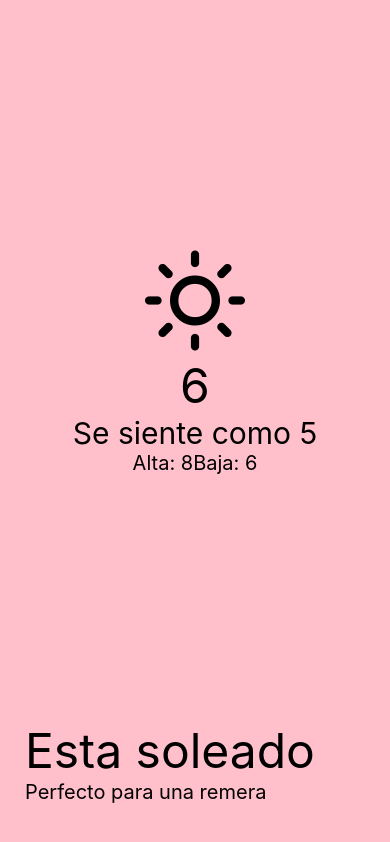
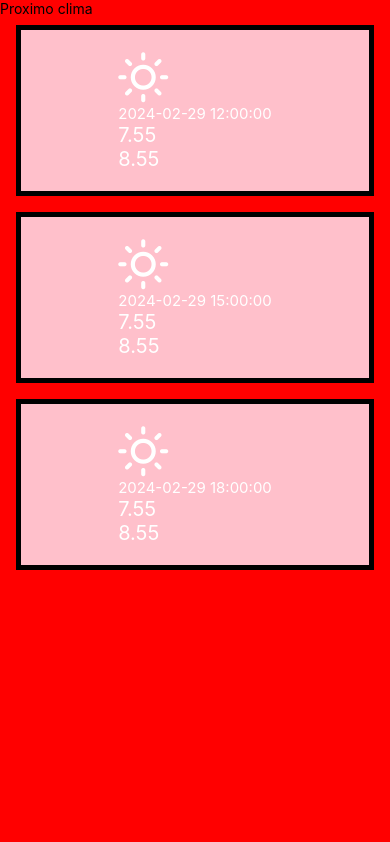
Before and after one commit to LaVieja1/weatherNative, a React Native app: screen / in a window 390 px wide. Built offline with nearby package versions, Linux system fonts and the light colour scheme.

Commit message:
componente clima proximo

```diff
--- a/App.js
+++ b/App.js
@@ -1,11 +1,12 @@
 import React from "react";
 import { View, StyleSheet } from "react-native";
 import CurrentWeather from "./src/components/CurrentWeather";
+import UpcomingWeather from "./src/components/UpcomingWeather";
 
 const App = () => {
   return (
     <View style={styles.container}>
-      <CurrentWeather />
+      <UpcomingWeather />
     </View>
   );
 };
--- /dev/null
+++ b/src/components/UpcomingWeather.js
@@ -0,0 +1,114 @@
+import React from "react";
+import {
+  SafeAreaView,
+  StyleSheet,
+  Text,
+  FlatList,
+  View,
+  StatusBar,
+} from "react-native";
+import { Feather } from "@expo/vector-icons";
+
+const DATA = [
+  {
+    dt_txt: "2024-02-29 12:00:00",
+    main: {
+      temp_max: 8.55,
+      temp_min: 7.55,
+    },
+    weather: [
+      {
+        main: "Clear",
+      },
+    ],
+  },
+  {
+    dt_txt: "2024-02-29 15:00:00",
+    main: {
+      temp_max: 8.55,
+      temp_min: 7.55,
+    },
+    weather: [
+      {
+        main: "Clouds",
+      },
+    ],
+  },
+  {
+    dt_txt: "2024-02-29 18:00:00",
+    main: {
+      temp_max: 8.55,
+      temp_min: 7.55,
+    },
+    weather: [
+      {
+        main: "Rain",
+      },
+    ],
+  },
+];
+
+const Item = (props) => {
+  const { dt_txt, min, max, condition } = props;
+
+  return (
+    <View>
+      <Feather name={"sun"} size={50} color={"white"} />
+      <Text style={styles.date}>{dt_txt}</Text>
+      <Text style={styles.temp}>{min}</Text>
+      <Text style={styles.temp}>{max}</Text>
+    </View>
+  );
+};
+
+const UpcomingWeather = () => {
+  const renderItem = ({ item }) => (
+    <View style={styles.item}>
+      <Item
+        condition={item.weather[0].main}
+        dt_txt={item.dt_txt}
+        min={item.main.temp_min}
+        max={item.main.temp_max}
+      />
+    </View>
+  );
+
+  return (
+    <SafeAreaView style={styles.container}>
+      <Text>Proximo clima</Text>
+      <FlatList
+        data={DATA}
+        renderItem={renderItem}
+        keyExtractor={(item) => item.dt_txt}
+      />
+    </SafeAreaView>
+  );
+};
+
+const styles = StyleSheet.create({
+  container: {
+    flex: 1,
+    marginTop: StatusBar.currentHeight || 0,
+    backgroundColor: "red",
+  },
+  item: {
+    padding: 20,
+    marginVertical: 8,
+    marginHorizontal: 16,
+    flexDirection: "row",
+    justifyContent: "space-around",
+    alignItems: "center",
+    borderWidth: 5,
+    backgroundColor: "pink",
+  },
+  temp: {
+    color: "white",
+    fontSize: 20,
+  },
+  date: {
+    color: "white",
+    fontSize: 15,
+  },
+});
+
+export default UpcomingWeather;
```
